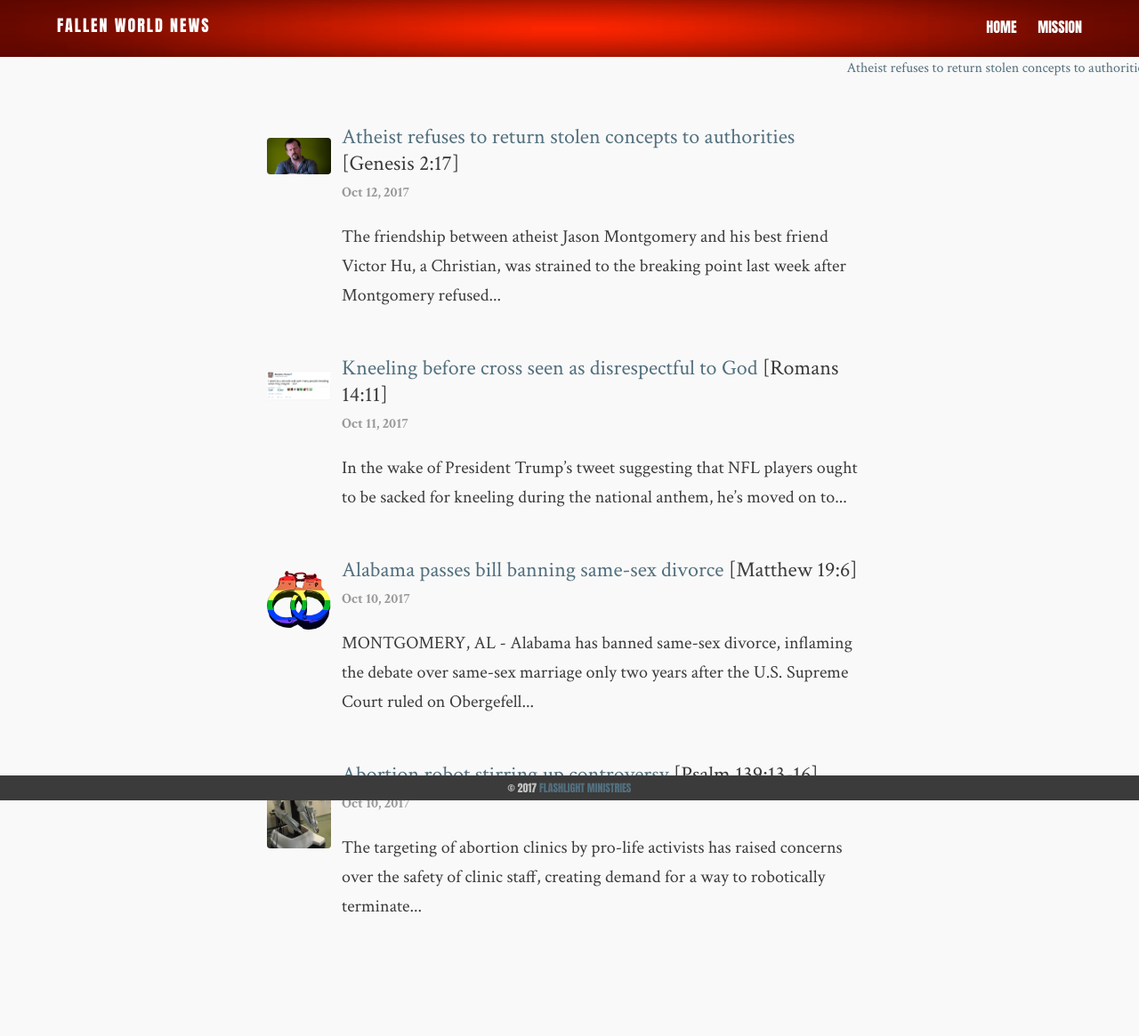
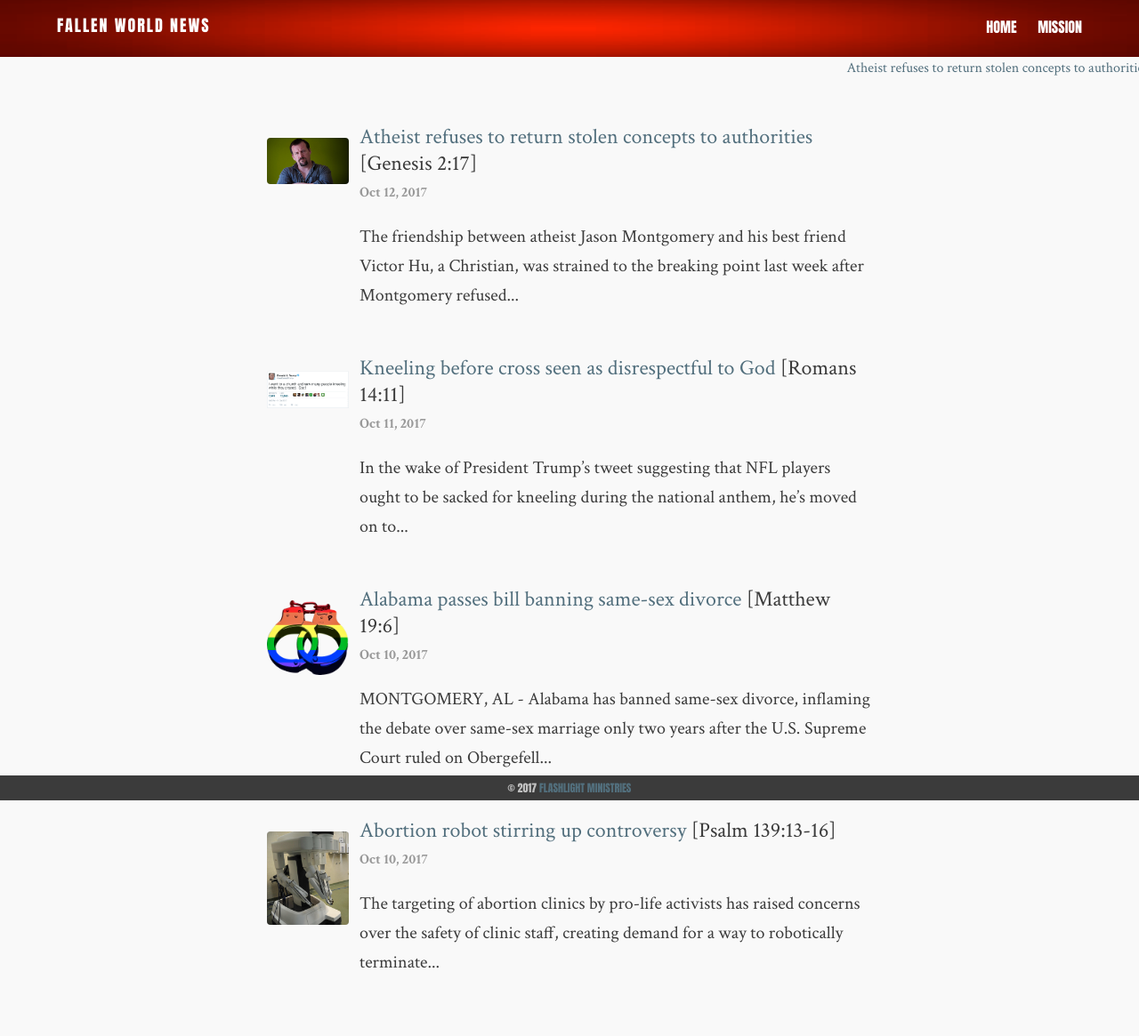
Before and after one commit to flashlightministries/oilforlight, a Jekyll site: the page built from index.html, in a window 1280 px wide. Shown: the whole page at 89% size. Built offline with Jekyll 4.4.1, drawn with Linux system fonts in a browser that asks for light colours; nearby versions of some CDN libraries; the list of posts is cut into pages by our own code; before the commit the page ends 1102 px from its top, so only the background shows below that.

Commit message:
Update _styles.scss

```diff
--- a/_sass/_styles.scss
+++ b/_sass/_styles.scss
@@ -910,14 +910,14 @@ small {
 
 td.post-thumb-container {
     height: 119px;
-    width: 84px;
+    width: 104px;
     vertical-align: top;
     padding-right: 12px;
 }
 
 td.post-thumb-container > div {
-    height: 72px;
-    width: 72px;
+    height: 92px;
+    width: 92px;
 }
 
 td.post-content-container {
```
